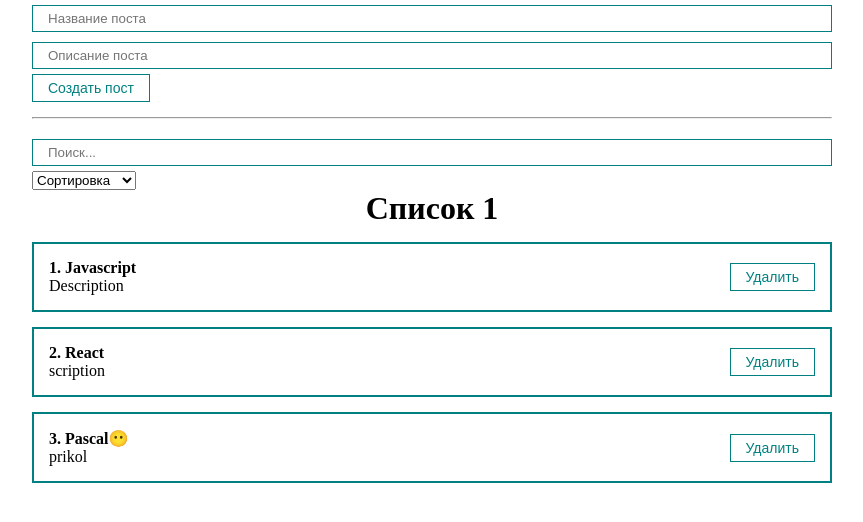
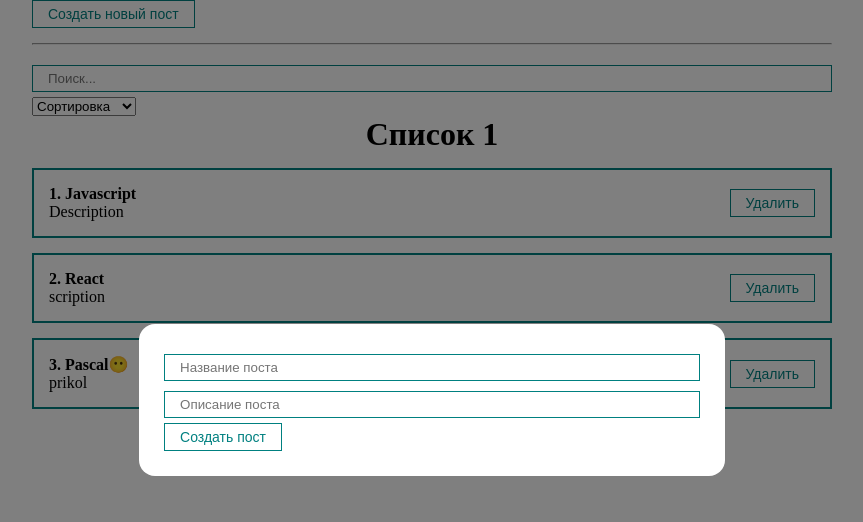
Before and after one commit to 1337erik2288/ReactStudy, a React (Create React App) app: page / in a window 1280 px wide. Shown: the top 522 px of the page, without its empty margins (208-1071 px from the left). Built offline with nearby package versions, Linux system fonts and the light colour scheme.

Commit message:
открыл окно, а оно, бл#ть, не закрывается!!!

```diff
--- a/src/App.js
+++ b/src/App.js
@@ -9,6 +9,7 @@
 import PostForm from "./components/PostForm";
 import MySelect from "./components/UI/select/MySelect";
 import PostFilter from "./components/PostFilter";
+import MyModal from "./components/UI/MyModal/MyModal";
 
 
 function App() {
@@ -18,6 +19,7 @@
         {id: 3, title: 'Pascal😶', body: 'prikol'},
     ])
     const [filter, setFilter] = useState({sort: '', query: ''})
+    const [modal, setModal] = useState(false);
 
     const sortedPosts = useMemo(() => {
         console.log('ЖЕСКА ОТРАБОТАЛ ДВЕ СМЕНЫ НА ЗАВОДЕ И СНОВА ЕБАШИТЬТУДА')
@@ -33,6 +35,7 @@
 
     const createPost = (newPost) => {
         setPosts([...posts, newPost])
+        setModal(false)
     }
 
     const removePost = (post) => {
@@ -41,7 +44,13 @@
 
     return (
     <div className="App">
-        <PostForm create={createPost}/>
+        <MyButton onClick={() => setModal(true)}>
+            Создать новый пост
+        </MyButton>
+        <MyModal visible={modal} setVisible={setModal}>
+            <PostForm create={createPost}/>
+        </MyModal>
+
         <hr style={{margin: '15px 0'}}/>
         <PostFilter
             filter={filter}
--- /dev/null
+++ b/src/components/UI/MyModal/MyModal.jsx
@@ -0,0 +1,20 @@
+import React from 'react';
+import cl from './MyModal.module.css';
+const MyModal = ({children}, visible, setVisible) => {
+
+    const rootClasses = [cl.myModal]
+
+    if (visible) {
+        rootClasses.push(cl.active);
+    }
+
+    return (
+        <div className={rootClasses.join(' ')}>
+            <div className={cl.myModalContent}>
+                {children}
+            </div>
+        </div>
+    );
+};
+
+export default MyModal;
--- /dev/null
+++ b/src/components/UI/MyModal/MyModal.module.css
@@ -0,0 +1,22 @@
+.myModal {
+    position: fixed;
+    top: 0;
+    bottom: 0;
+    right: 0;
+    left: 0;
+    display: none;
+    background: rgba(0, 0, 0, 0.5);
+}
+
+.myModalContent {
+    padding: 25px;
+    background: white;
+    border-radius: 16px;
+    min-width: 250px;
+}
+
+.myModal.active {
+    display: flex;
+    justify-content: center;
+    align-items: center;
+}
```
